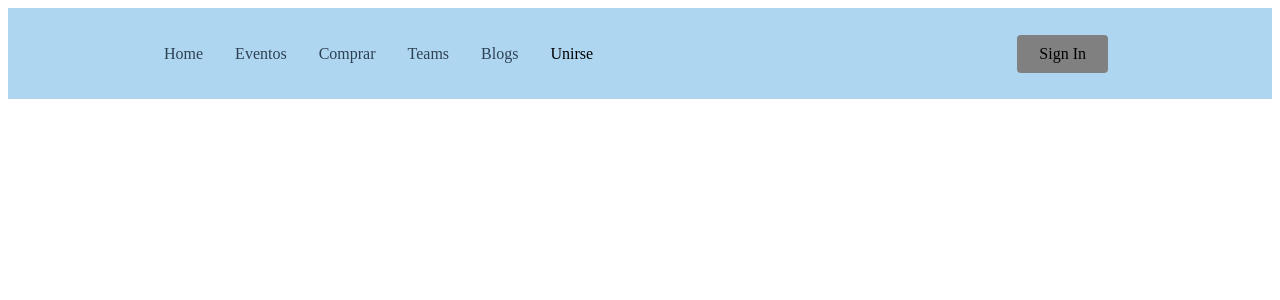
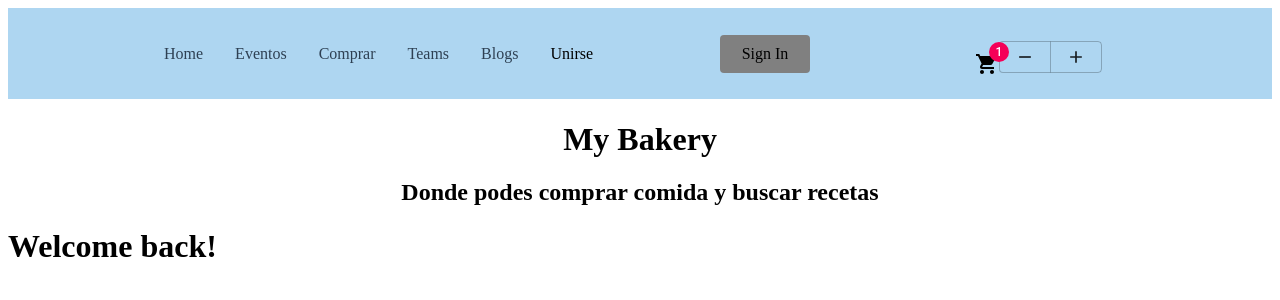
Before and after one commit to BeluPuentes/React.js-Bakery, a React (Create React App) app: page /sign-up in a window 1280 px wide. Shown: the top 300 px of the page. Built offline with nearby package versions, Linux system fonts and the light colour scheme.

Commit message:
Carrito y Greeting

```diff
--- a/package.json
+++ b/package.json
@@ -3,6 +3,8 @@
   "version": "0.1.0",
   "private": true,
   "dependencies": {
+    "@material-ui/core": "^4.12.3",
+    "@material-ui/icons": "^4.11.2",
     "@testing-library/jest-dom": "^5.16.2",
     "@testing-library/react": "^12.1.3",
     "@testing-library/user-event": "^13.5.0",
--- a/src/App.js
+++ b/src/App.js
@@ -9,6 +9,11 @@ import Comprar from './pages/comprar';
 import Teams from './pages/team';
 import Blogs from './pages/blogs';
 import SignUp from './pages/signup';
+import Titulo from './components/Titulo';
+import ItemListContainer from './components/ItemListContainer/ItemListContainer';
+
+const text= "My Bakery"
+const sub = "Donde podes comprar comida y buscar recetas "
 
 function App() {
 return (
@@ -23,9 +28,16 @@ return (
 		<Route path='/blogs' component={<Blogs/>} />
 		<Route path='/sign-up' component={<SignUp/>} />
 	</Routes>
+
+		<div className='App'>
+			<Titulo texto={text} subtitulo={sub}/>
+
+		</div>
+		<ItemListContainer/>
+
 	</Router>
+
 );
 }
 
-
 export default App;
--- /dev/null
+++ b/src/components/CartWidget/CartWidget.js
@@ -0,0 +1,39 @@
+import React from "react";
+import ButtonGroup from "@material-ui/core/ButtonGroup";
+import Badge from "@material-ui/core/Badge";
+import ShoppingCartIcon from "@material-ui/icons/ShoppingCart";
+import Button from "@material-ui/core/Button";
+import AddIcon from "@material-ui/icons/Add";
+import RemoveIcon from "@material-ui/icons/Remove";
+
+export default function App() {
+const [itemCount, setItemCount] = React.useState(1);
+
+return (
+	<div style={{display: "block", right: 10, padding: 30 }}>
+	<div>
+		<Badge color="secondary" badgeContent={itemCount}>
+		<ShoppingCartIcon />{" "}
+		</Badge>
+		<ButtonGroup>
+		<Button
+			onClick={() => {
+			setItemCount(Math.max(itemCount - 1, 0));
+			}}
+		>
+			{" "}
+			<RemoveIcon fontSize="small" />
+		</Button>
+		<Button
+			onClick={() => {
+			setItemCount(itemCount + 1);
+			}}
+		>
+			{" "}
+			<AddIcon fontSize="small" />
+		</Button>
+		</ButtonGroup>
+	</div>
+	</div>
+);
+}
--- /dev/null
+++ b/src/components/ItemListContainer/ItemListContainer.js
@@ -0,0 +1,16 @@
+import React from "react";
+
+function UserGreeting(props) {
+    return <h1>Welcome back!</h1>;
+  }
+
+
+function ItemListContainer(props) {
+
+      return <UserGreeting />;
+
+}
+
+
+
+export default ItemListContainer;
--- a/src/components/NavBar.js
+++ b/src/components/NavBar.js
@@ -1,4 +1,5 @@
 import React from 'react';
+import CartWidget from '../components/CartWidget/CartWidget'
 import {
 Nav,
 NavLink,
@@ -39,6 +40,7 @@ return (
 		<NavBtn>
 		<NavBtnLink to='/signin'>Sign In</NavBtnLink>
 		</NavBtn>
+		<CartWidget/>
 	</Nav>
 	</>
 );
--- /dev/null
+++ b/src/components/Titulo.js
@@ -0,0 +1,14 @@
+import React from 'react';
+
+const Titulo=(props)=>{
+    let {texto,subtitulo}=props
+
+    return(
+        <div>
+            <h1>{texto}</h1>
+            <h2>{subtitulo}</h2>
+        </div>
+
+    )
+}
+export default Titulo
--- a/src/index.js
+++ b/src/index.js
@@ -1,6 +1,7 @@
 import React from 'react';
 import ReactDOM from 'react-dom';
 import App from './App';
+
 
 ReactDOM.render(
 <React.StrictMode>
--- a/src/pages/about.js
+++ b/src/pages/about.js
@@ -1,7 +1,9 @@
 import React from 'react';
+import Titulo from '../components/Titulo';
 
 const About = () => {
 return (
+	<>
 	<div
 	style={{
 		display: 'flex',
@@ -12,7 +14,14 @@ return (
 	>
 	<h1>My Bakery</h1>
 	</div>
+	<div className='App'>
+		<Titulo texto="HOLA" subtitulo="como estas"/>
+	</div>
+
+	</>
 );
 };
 
+
+
 export default About;
```
Also changed, not shown: public/index.html (+1 -8 lines), 1 other file (tests, documents, lock files or other folders).
